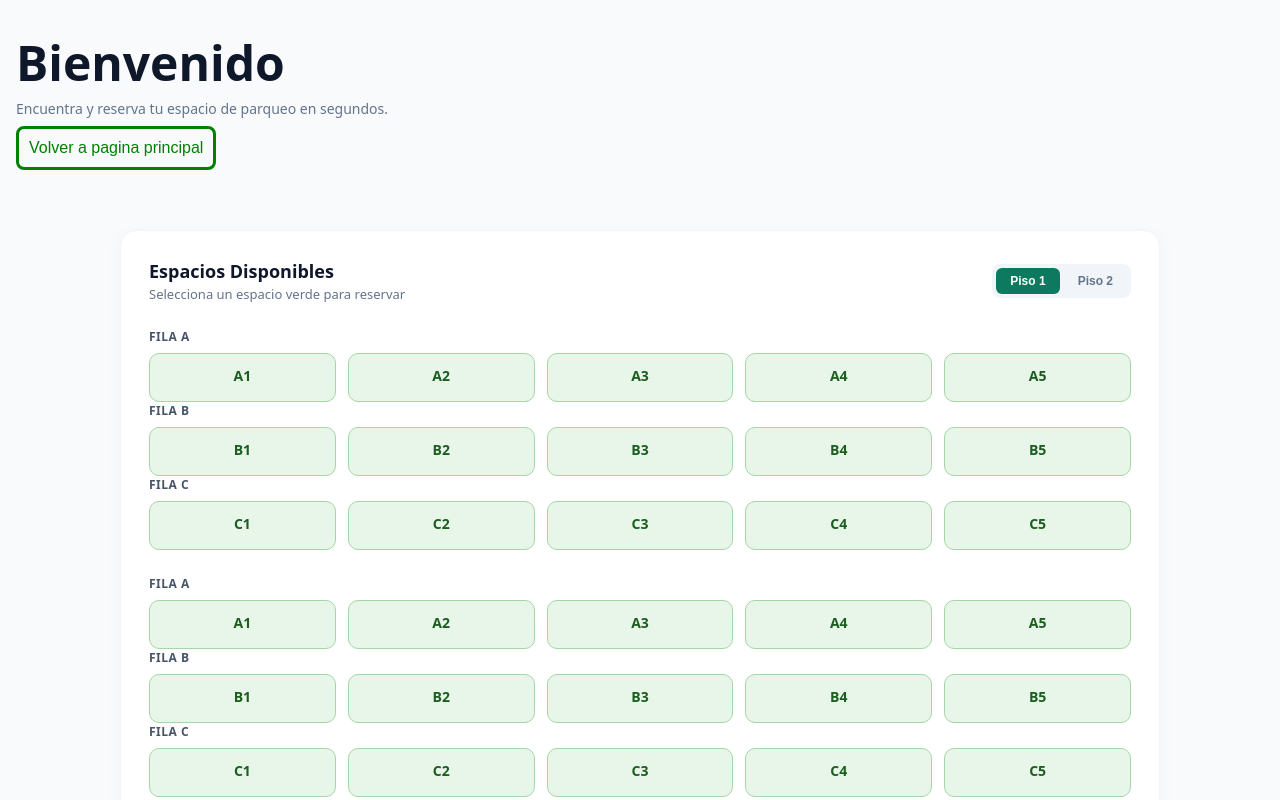
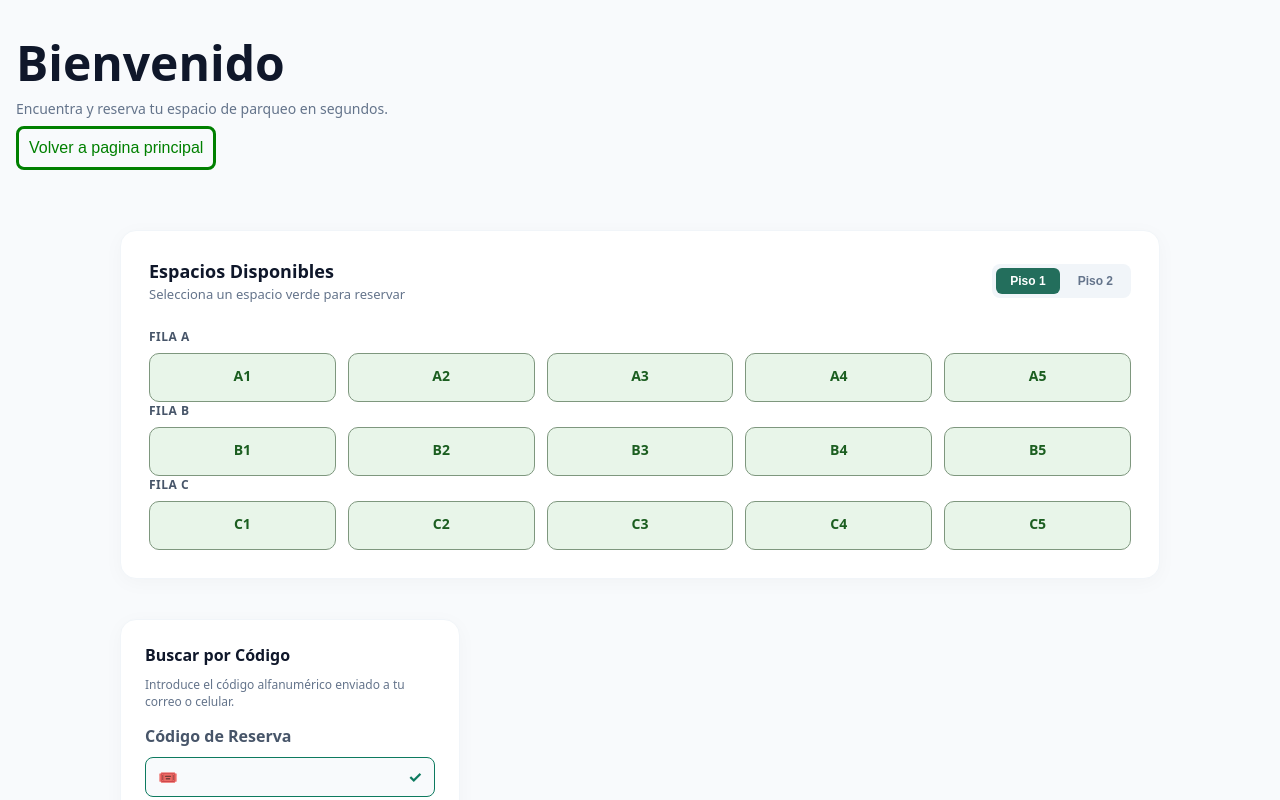
Before and after one commit to u20242227017-art/ParqueaYa-, a plain HTML site: page templates/mapaReservas.htm in a window 1280 px wide. Both pictures are taken after a click on the button "Piso 1". Shown: the top 800 px of the page. Drawn offline with Linux system fonts and the light colour scheme.

Commit message:
mapa de estacionamiento modificado y actualizado. mapa.js  añadido, Style.css modificado, index2.html Modificado

```diff
--- a/estilos/Style.css
+++ b/estilos/Style.css
@@ -100,10 +100,13 @@ body {
 }
 
 .btn-piso.activo {
-    background-color: #0d7a5f;
+    background-color: #236e5c;
     color: #ffffff;
 }
 
+.activo{
+    background-color: #0d7a5f;
+}
 /* Filas y distribución en Grid */
 .grupo-fila {
     display: flex;
@@ -151,10 +154,13 @@ body {
 /* Estados y Colores */
 .espacio {
     background-color: #e8f5e9;
-    border-color: #a5d6a7;
+    border-color: #7e977e;
     color: #1b5e20;
 }
-
+.espacio:hover{
+    background-color: #eaf3d2;
+    transition: 0.5s ease-in-out;
+}
 
 
 /* Sección de Búsqueda por Código */
@@ -225,41 +231,14 @@ body {
     margin-top: 6px;
 }
 
-/* Footer con Logo */
-.footer-logo {
-    display: flex;
-    align-items: center;
-    gap: 12px;
-    margin-top: 15px;
+.oculto{
+   display: none;
 }
 
-.logo-box {
-    background-color: #0d7a5f;
-    color: white;
-    width: 50px;
-    height: 50px;
-    border-radius: 10px;
-    display: flex;
-    align-items: center;
-    justify-content: center;
-    font-size: 18px;
+.segundo{
+    background-color: #eaf3d2;
 }
-.logo-box img {
-    width: 100%;
-    height: 100%;
-    object-fit: contain;
-    display: block;
+.segundo:hover{
+    background-color: #9ed19e;
+    transition: 0.5s ease-in-out;
 }
-.footer-logo h2 {
-    font-size: 15px;
-    font-weight: 800;
-    color: #0f172a;
-    line-height: 1;
-}
-
-.footer-logo p {
-    font-size: 10px;
-    font-weight: 700;
-    color: #94a3b8;
-    letter-spacing: 0.5px;
-}
--- a/scripts/mapa.js
+++ b/scripts/mapa.js
@@ -1,2 +1,17 @@
-let botonPisoUno = document.querySelector(".btn-piso")
-botonPisoUno.addEventListener("click", cambioPiso())
+const botonPisoUno = document.getElementById("piso1");
+const botonPisoDos = document.getElementById("piso2");
+const mapa1 = document.getElementById("mapa1");
+const mapa2 = document.getElementById("mapa2");
+
+botonPisoUno.addEventListener("click", () => {
+    mapa1.classList.remove("oculto");
+    mapa2.classList.add("oculto");
+    botonPisoUno.classList.add("activo");
+    botonPisoDos.classList.remove("activo");
+});
+botonPisoDos.addEventListener("click", () => {
+    mapa2.classList.remove("oculto");
+    mapa1.classList.add("oculto");
+    botonPisoDos.classList.add("activo");
+    botonPisoUno.classList.remove("activo");
+});
--- a/templates/mapaReservas.htm
+++ b/templates/mapaReservas.htm
@@ -3,11 +3,13 @@
 <head>
     <meta charset="UTF-8">
     <meta name="viewport" content="width=device-width, initial-scale=1.0">
-    <title>ParqueaYa!</title>
+    <title>Mapa de Parqueo</title>
     <link rel="stylesheet" href="/ParqueaYa-/estilos/Style.css">
 </head>
 <body>
-<script src="/ParqueaYa-/mapa.js"></script>
+
+<script src="/ParqueaYa-/scripts/mapa.js" defer></script>
+
     <!-- Encabezado superior -->
     <header class="header-bienvenido">
         <h1>Bienvenido</h1>
@@ -23,12 +25,13 @@
                     <h2>Espacios Disponibles</h2>
                     <p>Selecciona un espacio verde para reservar</p>
                 </div>
-                <div class="selector-piso">
-                    <button class="btn-piso activo">Piso 1</button>
-                    <button class="btn-piso">Piso 2</button>
-                </div>
+             <div class="selector-piso">
+                <button id="piso1" class="btn-piso activo" >Piso 1</button>
+                <button id="piso2" class="btn-piso" >Piso 2</button>
+             </div>
             </div>
-<div id="piso 1">
+
+<div id="mapa1" class="mapa">
      <!-- FILA A -->
             <div class="grupo-fila">
                 <span class="titulo-fila">FILA A</span>
@@ -109,30 +112,31 @@
                     </div>
                 </div>
             </div>
-            </div>
-             <div id="piso 2">
+     </div>
+
+<div id="mapa2" class="mapa oculto">
             <!-- FILA A -->
             <div class="grupo-fila">
-                <span class="titulo-fila">FILA A</span>
+                <span class="titulo-fila">FILA D</span>
                 <div class="grid-espacios">
-                    <div class="espacio ">
-                        <strong>A1</strong>
+                    <div class="espacio segundo">
+                        <strong>D1</strong>
                         <span></span>
                     </div>
-                    <div class="espacio ">
-                        <strong>A2</strong>
+                    <div class="espacio segundo">
+                        <strong>D2</strong>
                         <span></span>
                     </div>
-                    <div class="espacio ">
-                        <strong>A3</strong>
+                    <div class="espacio segundo">
+                        <strong>D3</strong>
                         <span></span>
                     </div>
-                    <div class="espacio ">
-                        <strong>A4</strong>
+                    <div class="espacio segundo">
+                        <strong>D4</strong>
                         <span></span>
                     </div>
-                    <div class="espacio ">
-                        <strong>A5</strong>
+                    <div class="espacio segundo">
+                        <strong>D5</strong>
                         <span></span>
                     </div>
                 </div>
@@ -140,26 +144,26 @@
 
             <!-- FILA B -->
             <div class="grupo-fila">
-                <span class="titulo-fila">FILA B</span>
+                <span class="titulo-fila">FILA E</span>
                 <div class="grid-espacios">
-                    <div class="espacio ">
-                        <strong>B1</strong>
+                    <div class="espacio segundo">
+                        <strong>E1</strong>
                         <span></span>
                     </div>
-                    <div class="espacio ">
-                        <strong>B2</strong>
+                    <div class="espacio segundo">
+                        <strong>E2</strong>
                         <span></span>
                     </div>
-                    <div class="espacio ">
-                        <strong>B3</strong>
+                    <div class="espacio segundo">
+                        <strong>E3</strong>
                         <span> </span>
                     </div>
-                    <div class="espacio ">
-                        <strong>B4</strong>
+                    <div class="espacio segundo">
+                        <strong>E4</strong>
                         <span></span>
                     </div>
-                    <div class="espacio ">
-                        <strong>B5</strong>
+                    <div class="espacio segundo">
+                        <strong>E5</strong>
                         <span></span>
                     </div>
                 </div>
@@ -167,34 +171,32 @@
 
             <!-- FILA C -->
             <div class="grupo-fila">
-                <span class="titulo-fila">FILA C</span>
+                <span class="titulo-fila">FILA F</span>
                 <div class="grid-espacios">
-                    <div class="espacio ">
-                        <strong>C1</strong>
+                    <div class="espacio segundo">
+                        <strong>F1</strong>
                         <span></span>
                     </div>
-                    <div class="espacio ">
-                        <strong>C2</strong>
+                    <div class="espacio segundo">
+                        <strong>F2</strong>
                         <span></span>
                     </div>
-                    <div class="espacio ">
-                        <strong>C3</strong>
+                    <div class="espacio segundo">
+                        <strong>F3</strong>
                         <span></span>
                     </div>
-                    <div class="espacio ">
-                        <strong>C4</strong>
+                    <div class="espacio segundo">
+                        <strong>F4</strong>
                         <span></span>
                     </div>
-                    <div class="espacio ">
-                        <strong>C5</strong>
+                    <div class="espacio segundo">
+                        <strong>F5</strong>
                         <span></span>
                     </div>
                 </div>
             </div>
         </div>
         </section>
-
-
 
 
 
```
